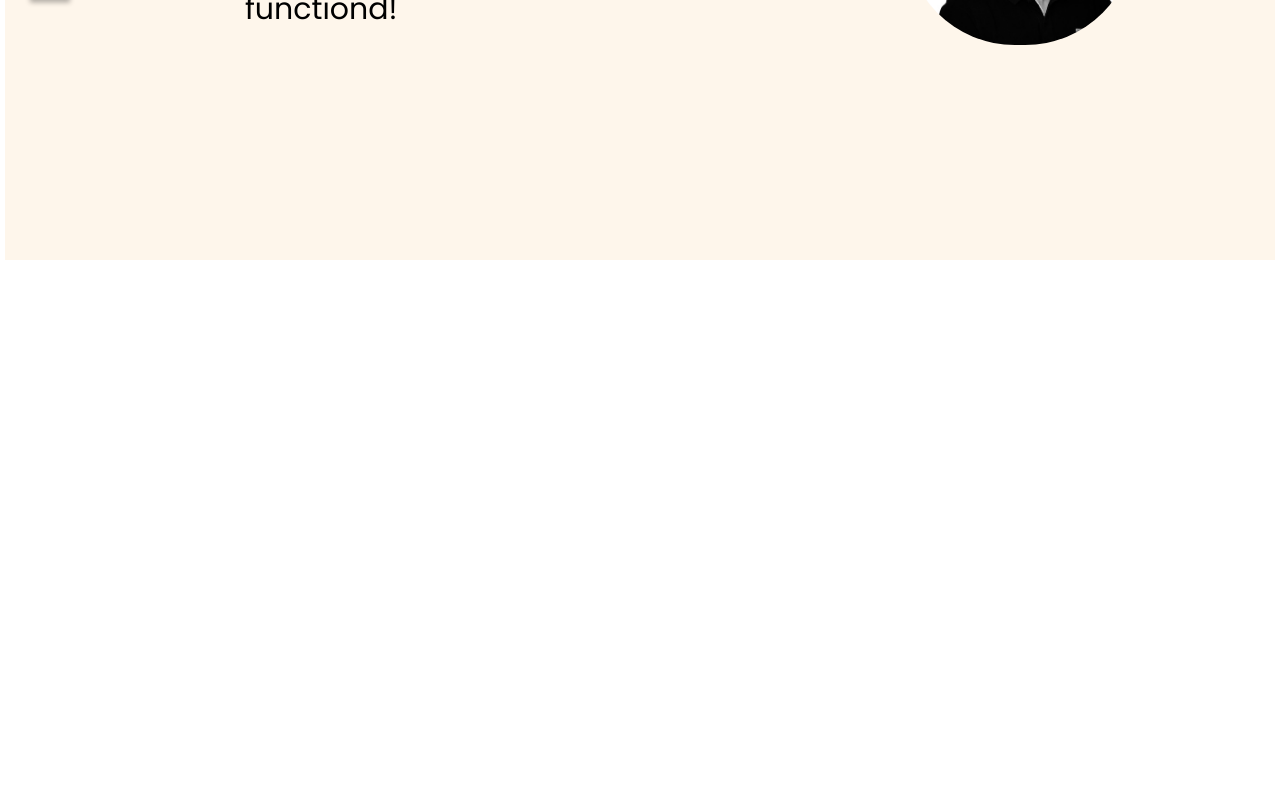
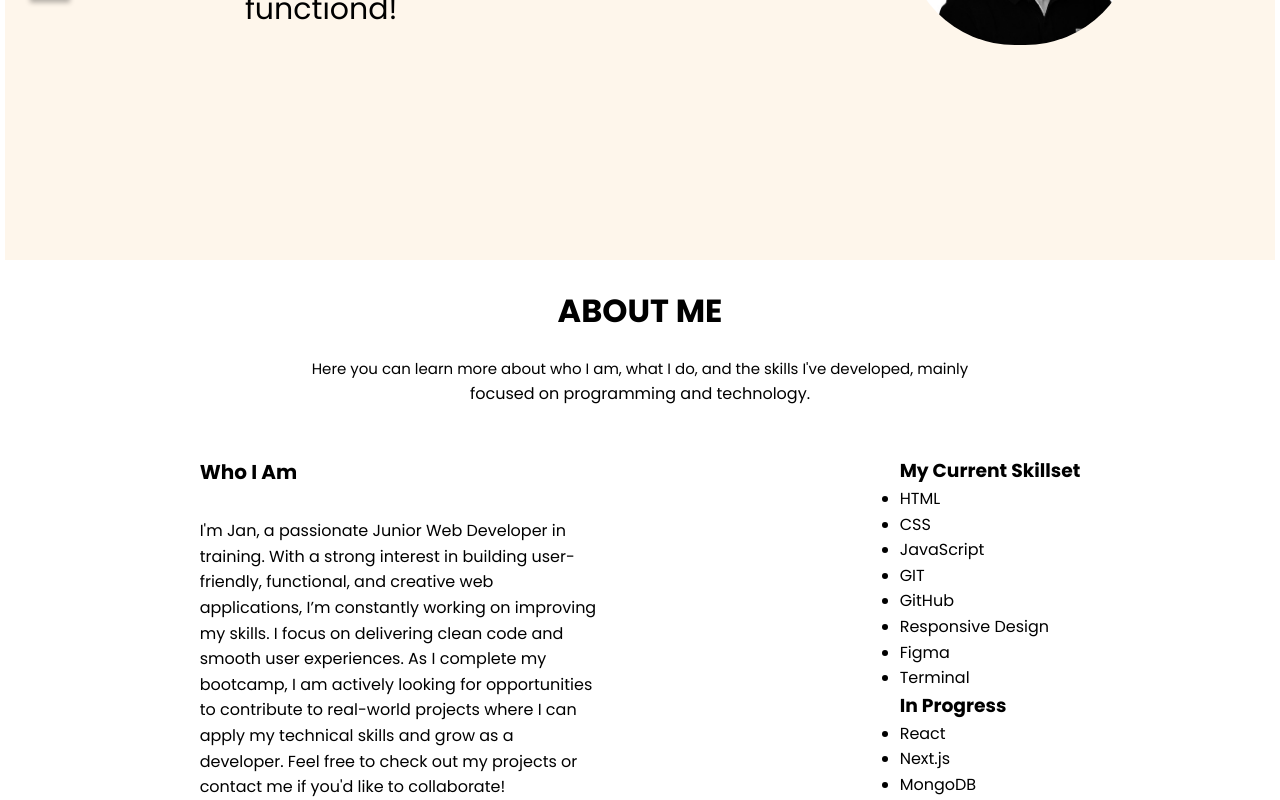
Before and after one commit to jan-riemenschneider/personal-website, a Next.js app: page / in a window 1280 px wide. Shown: the part 470-1270 px from the top of the page. Before the commit the page ends 800 px from the top, so only its background shows below. Built offline with nearby package versions, Linux system fonts and the light colour scheme.

Commit message:
finish about me flexbox

```diff
--- a/next.config.mjs
+++ b/next.config.mjs
@@ -1,4 +1,9 @@
 /** @type {import('next').NextConfig} */
-const nextConfig = {};
+const nextConfig = {
+  reactStrictMode: true,
+  compiler: {
+    styledComponents: true,
+  },
+};
 
 export default nextConfig;
--- a/package.json
+++ b/package.json
@@ -18,6 +18,6 @@
   "devDependencies": {
     "babel-plugin-styled-components": "^2.1.4",
     "eslint": "^8",
-    "eslint-config-next": "14.2.15"
+    "eslint-config-nex  t": "14.2.15"
   }
 }
--- a/src/app/page.js
+++ b/src/app/page.js
@@ -1,5 +1,11 @@
+import AboutMe from "@/components/AboutMe";
 import Hero from "@/components/Hero";
 
 export default function Home() {
-  return <Hero></Hero>;
+  return (
+    <>
+      <Hero></Hero>
+      <AboutMe></AboutMe>
+    </>
+  );
 }
--- a/src/components/AboutMe.js
+++ b/src/components/AboutMe.js
@@ -0,0 +1,97 @@
+"use client";
+import Image from "next/image";
+import Link from "next/link";
+import styled from "styled-components";
+
+const AboutMeSection = styled.section`
+  display: flex;
+  flex-direction: column;
+  align-items: center;
+  padding-top: 2%;
+`;
+
+const AboutMeHeader = styled.section`
+  display: flex;
+  flex-direction: column;
+  align-items: center;
+  padding-bottom: 20px;
+
+  h2 {
+    font-size: 32px;
+  }
+  p {
+    font-size: 15px;
+    margin-top: 20px;
+  }
+`;
+const WhoIAMSection = styled.section`
+  h3 {
+    font-size: 20px;
+    font-weight: bold;
+    margin-bottom: 30px;
+  }
+
+  p {
+    height: 263px;
+    width: 400px;
+    font-size: 16 px;
+  }
+`;
+
+const DivForFlexbox = styled.div`
+  display: flex;
+  gap: 300px;
+  margin-top: 30px;
+`;
+
+const AboutMe = () => {
+  return (
+    <AboutMeSection>
+      <AboutMeHeader>
+        <h2>ABOUT ME</h2>
+        <p>
+          Here you can learn more about who I am, what I do, and the skills I've
+          developed, mainly
+        </p>
+        <span> focused on programming and technology.</span>
+      </AboutMeHeader>
+      <DivForFlexbox>
+        <WhoIAMSection>
+          <h3>Who I Am</h3>
+          <p>
+            I'm Jan, a passionate Junior Web Developer in training. With a
+            strong interest in building user-friendly, functional, and creative
+            web applications, I’m constantly working on improving my skills. I
+            focus on delivering clean code and smooth user experiences. As I
+            complete my bootcamp, I am actively looking for opportunities to
+            contribute to real-world projects where I can apply my technical
+            skills and grow as a developer. Feel free to check out my projects
+            or contact me if you'd like to collaborate!
+          </p>
+        </WhoIAMSection>
+
+        <section>
+          <h3>My Current Skillset</h3>
+          <ul>
+            <li>HTML</li>
+            <li>CSS</li>
+            <li>JavaScript</li>
+            <li>GIT</li>
+            <li>GitHub</li>
+            <li>Responsive Design</li>
+            <li>Figma</li>
+            <li>Terminal</li>
+          </ul>
+
+          <h3>In Progress</h3>
+          <ul>
+            <li>React</li>
+            <li>Next.js</li>
+            <li>MongoDB</li>
+          </ul>
+        </section>
+      </DivForFlexbox>
+    </AboutMeSection>
+  );
+};
+export default AboutMe;
--- a/src/components/Hero.js
+++ b/src/components/Hero.js
@@ -5,6 +5,7 @@ import { FaGithub } from "react-icons/fa";
 import { FaLinkedin } from "react-icons/fa6";
 import { IoMail } from "react-icons/io5";
 import styled from "styled-components";
+
 
 const StyledSection = styled.section`
   height: 650px;
```
